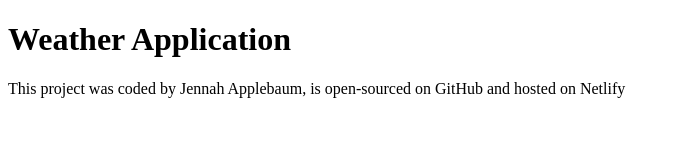
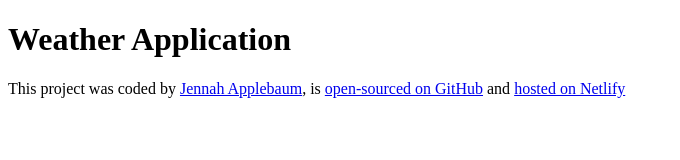
Before and after one commit to jmapplebaum/Weather-Application, a plain HTML site: page index.html in a window 1280 px wide. Shown: the whole page, without its empty margins (0-680 px from the left). Drawn offline with Linux system fonts and the light colour scheme.

Commit message:
Added links to footer

```diff
--- a/index.html
+++ b/index.html
@@ -10,7 +10,7 @@
         Weather Application
     </h1>
     <footer>
-       This project was coded by Jennah Applebaum, is open-sourced on GitHub and hosted on Netlify
+       This project was coded by <a href="https://github.com/jmapplebaum" target="_blank">Jennah  Applebaum</a>, is <a href="https://github.com/jmapplebaum/Weather-Application" target="_blank">open-sourced on GitHub</a> and <a href="https://weather-app-jmapplebaum.netlify.app/" target="_blank">hosted on Netlify </a>
     </footer>
 </body>
 </html>
```
